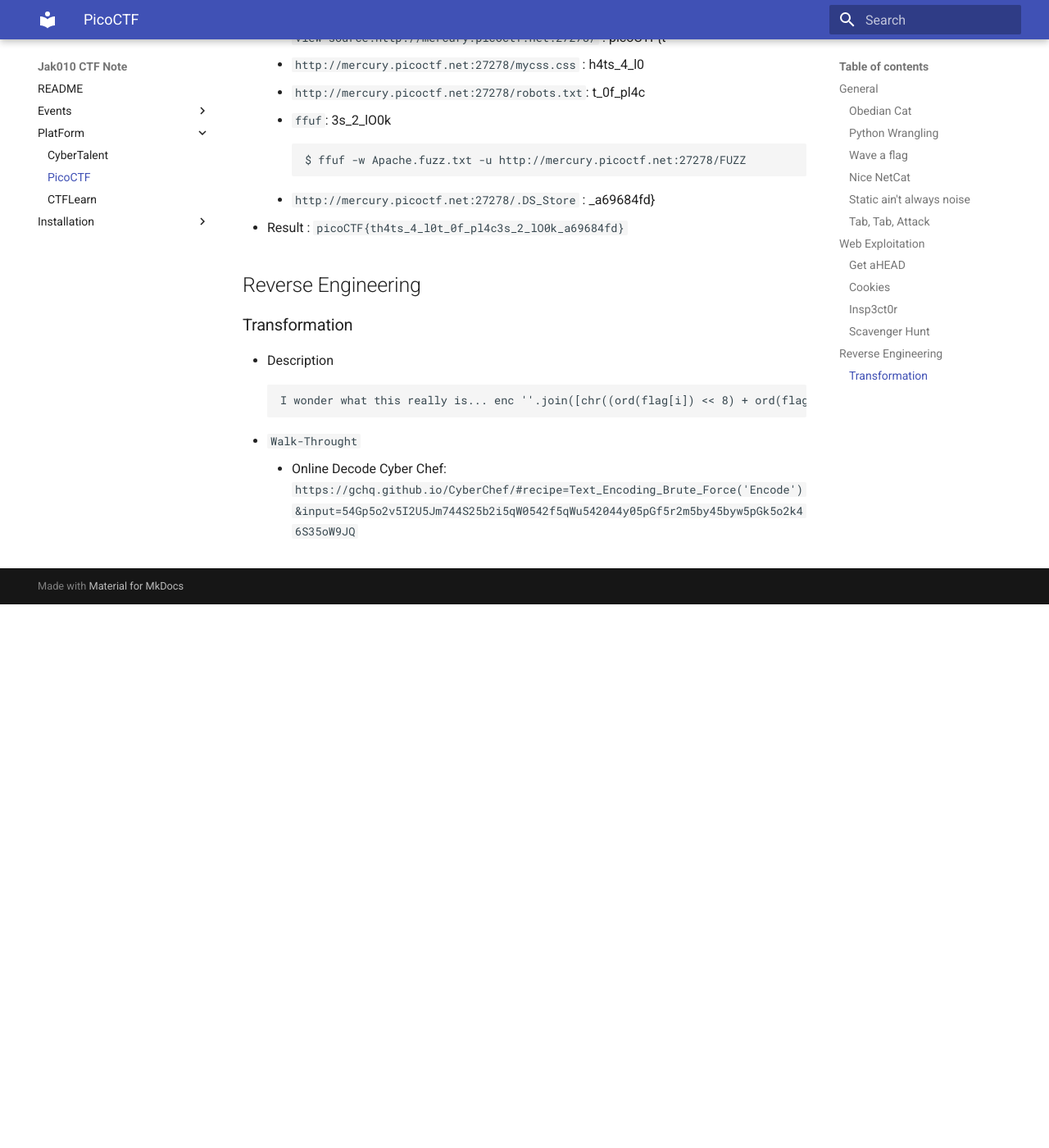
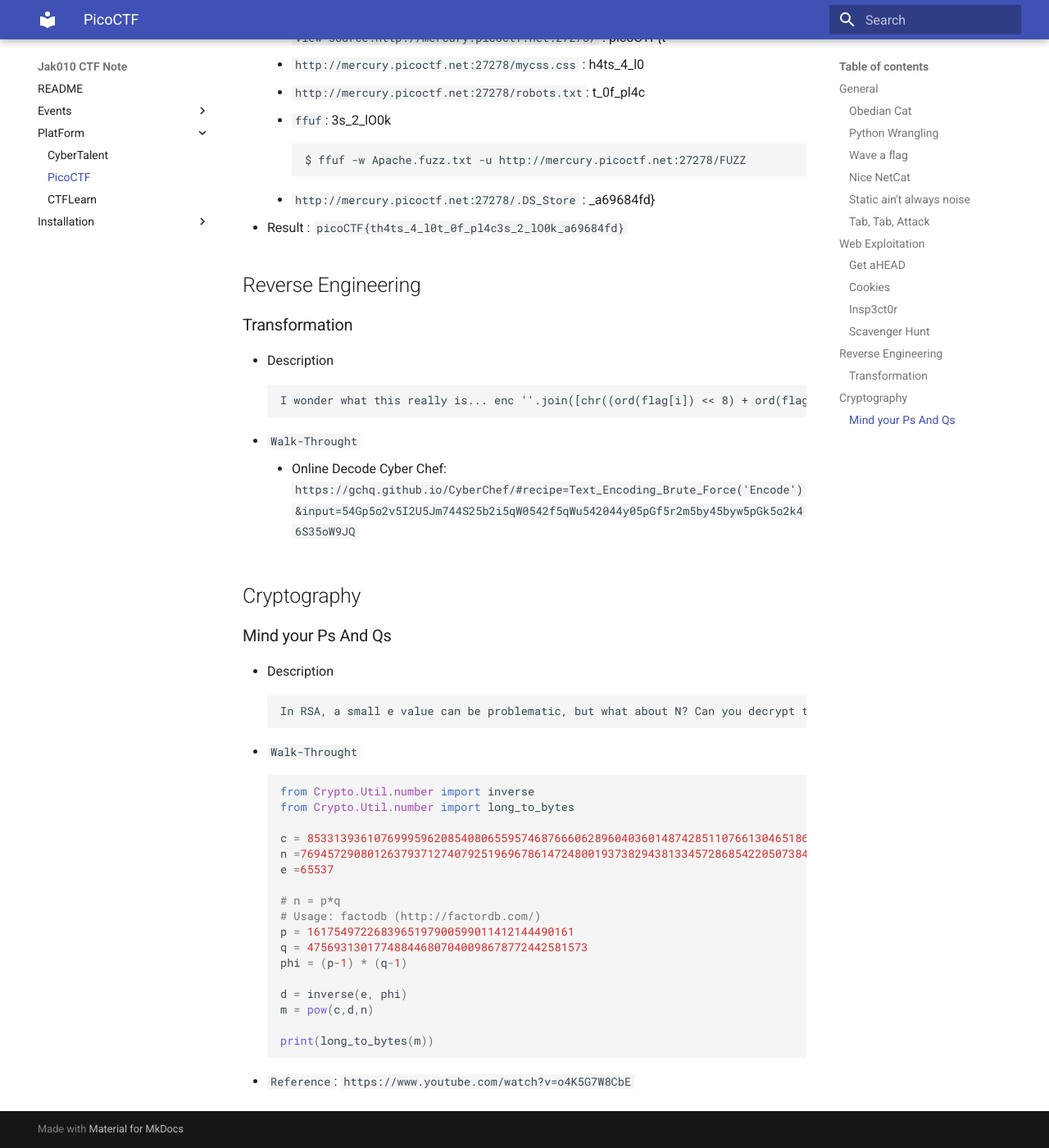
Before and after one commit to jak010/cyberNote, an MkDocs documentation site: the page built from docs/platform/picoctf.md, in a window 1280 px wide and 1400 px high, scrolled down 3745 px. Shown: the whole window at 82% size. Built offline with MkDocs 1.6.1 and Material for MkDocs 9.7.7, drawn with Linux system fonts in a browser that asks for light colours; before the commit the page ends 4482 px from its top, so only the background shows below that.

Commit message:
notes update

````diff
--- a/docs/platform/picoctf.md
+++ b/docs/platform/picoctf.md
@@ -149,3 +149,32 @@
   ```
 - `Walk-Throught`
     - Online Decode Cyber Chef: `https://gchq.github.io/CyberChef/#recipe=Text_Encoding_Brute_Force('Encode')&input=54Gp5o2v5I2U5Jm744S25b2i5qW0542f5qWu542044y05pGf5r2m5by45byw5pGk5o2k46S35oW9JQ`
+
+## Cryptography
+
+### Mind your Ps And Qs
+- Description
+  ```
+  In RSA, a small e value can be problematic, but what about N? Can you decrypt this? values
+  ```
+- `Walk-Throught`
+  ```python
+  from Crypto.Util.number import inverse
+  from Crypto.Util.number import long_to_bytes
+
+  c = 8533139361076999596208540806559574687666062896040360148742851107661304651861689
+  n =769457290801263793712740792519696786147248001937382943813345728685422050738403253
+  e =65537
+
+  # n = p*q
+  # Usage: factodb (http://factordb.com/)
+  p = 1617549722683965197900599011412144490161
+  q = 475693130177488446807040098678772442581573
+  phi = (p-1) * (q-1)
+
+  d = inverse(e, phi)
+  m = pow(c,d,n)
+
+  print(long_to_bytes(m))
+  ```
+  - `Reference`: `https://www.youtube.com/watch?v=o4K5G7W8CbE`
````
